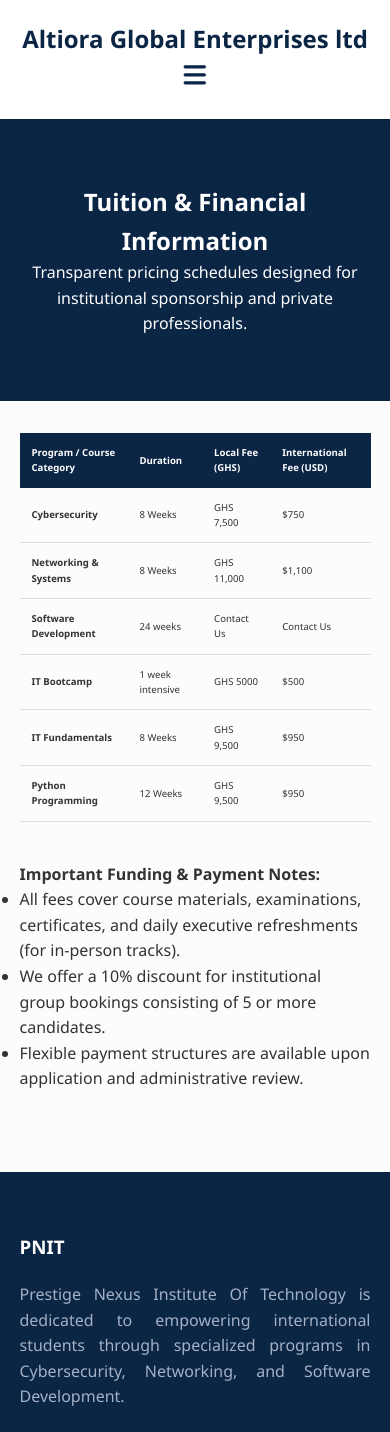
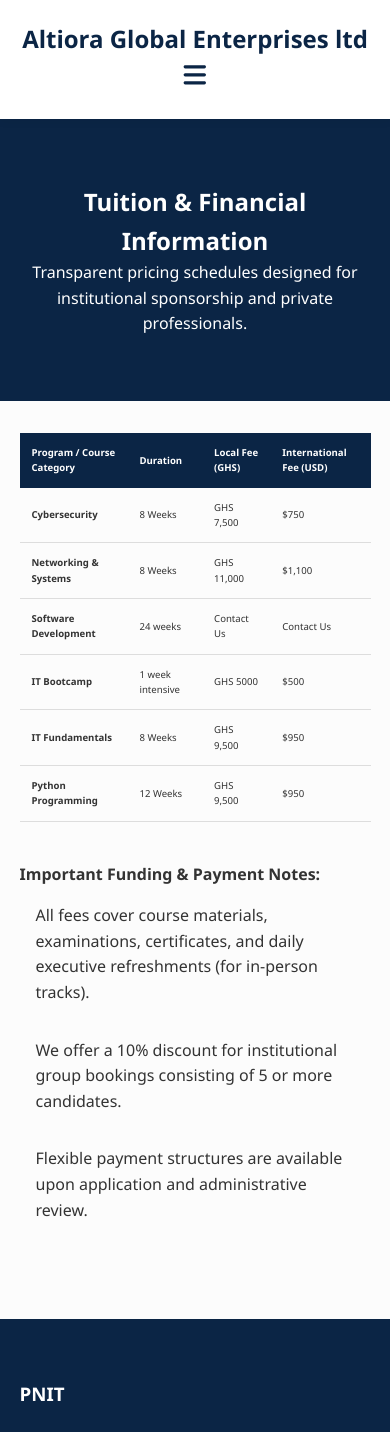
Before and after one commit to bennymagni/PNIT-Frontend, a React (Vite) app: page /fees in a window 390 px wide. Shown: the top 1432 px of the page. Built offline with nearby package versions, Linux system fonts and the light colour scheme; no server answers.

Commit message:
more responsive modifications

```diff
--- a/src/App.css
+++ b/src/App.css
@@ -352,7 +352,16 @@ body {
   }
 
   .form-group label{
-    width: 7.4rem;
+    width: 9rem;
+  }
+
+  .form-group select{
+    margin-left: 0;
+  }
+
+  .select-group{
+    display: flex;
+
   }
 }
 
--- a/src/components/Apply.jsx
+++ b/src/components/Apply.jsx
@@ -95,7 +95,7 @@ const Apply = () => {
               </div>
 
               <div className="form-section-title" style={{ marginTop: '1.5rem' }}>Program Selection</div>
-              <div className="form-group">
+              <div className="form-group select-group">
                 <label>Select Desired Course</label>
                 <select required value={course} onChange={(e) => setCourse(e.target.value)}>
                   <option value="" disabled>-- Select Course --</option>
@@ -110,7 +110,7 @@ const Apply = () => {
 
               <div className="form-group">
                 <div>
-                  <label>Mode of Attendance*</label>
+                    <label>Mode of Attendance*</label>
                     <label style={{ marginRight: '15px', fontWeight: 'normal' }}>
                       <input type="radio" name="mode" checked={studyMode == 'physical'} value="physical" onChange={(e) => setStudyMode(e.target.value)} required style={{ marginRight: '5px' }} /> On-Campus
                     </label>
--- a/src/components/Fees.jsx
+++ b/src/components/Fees.jsx
@@ -61,10 +61,10 @@ const Fees = () => {
 
         <div className="pnit-notice-box" style={{ marginTop: '2.5rem' }}>
           <h4>Important Funding & Payment Notes:</h4>
-          <ul>
-            <li>All fees cover course materials, examinations, certificates, and daily executive refreshments (for in-person tracks).</li>
-            <li>We offer a 10% discount for institutional group bookings consisting of 5 or more candidates.</li>
-            <li>Flexible payment structures are available upon application and administrative review.</li>
+          <ul style={{listStyle:'none'}}>
+            <li style={{padding:'1rem'}}>All fees cover course materials, examinations, certificates, and daily executive refreshments (for in-person tracks).</li>
+            <li style={{padding:'1rem'}}>We offer a 10% discount for institutional group bookings consisting of 5 or more candidates.</li>
+            <li style={{padding:'1rem'}}>Flexible payment structures are available upon application and administrative review.</li>
           </ul>
         </div>
       </section>
```
